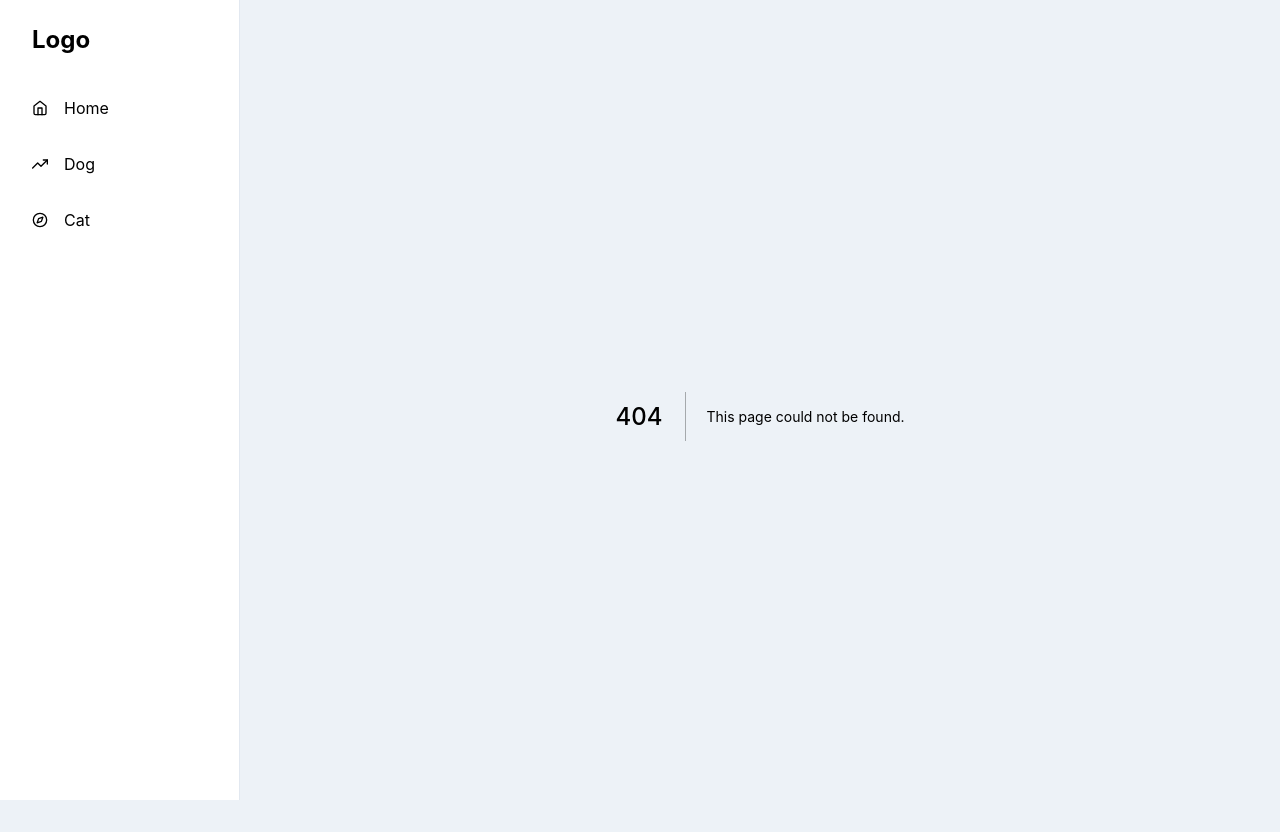
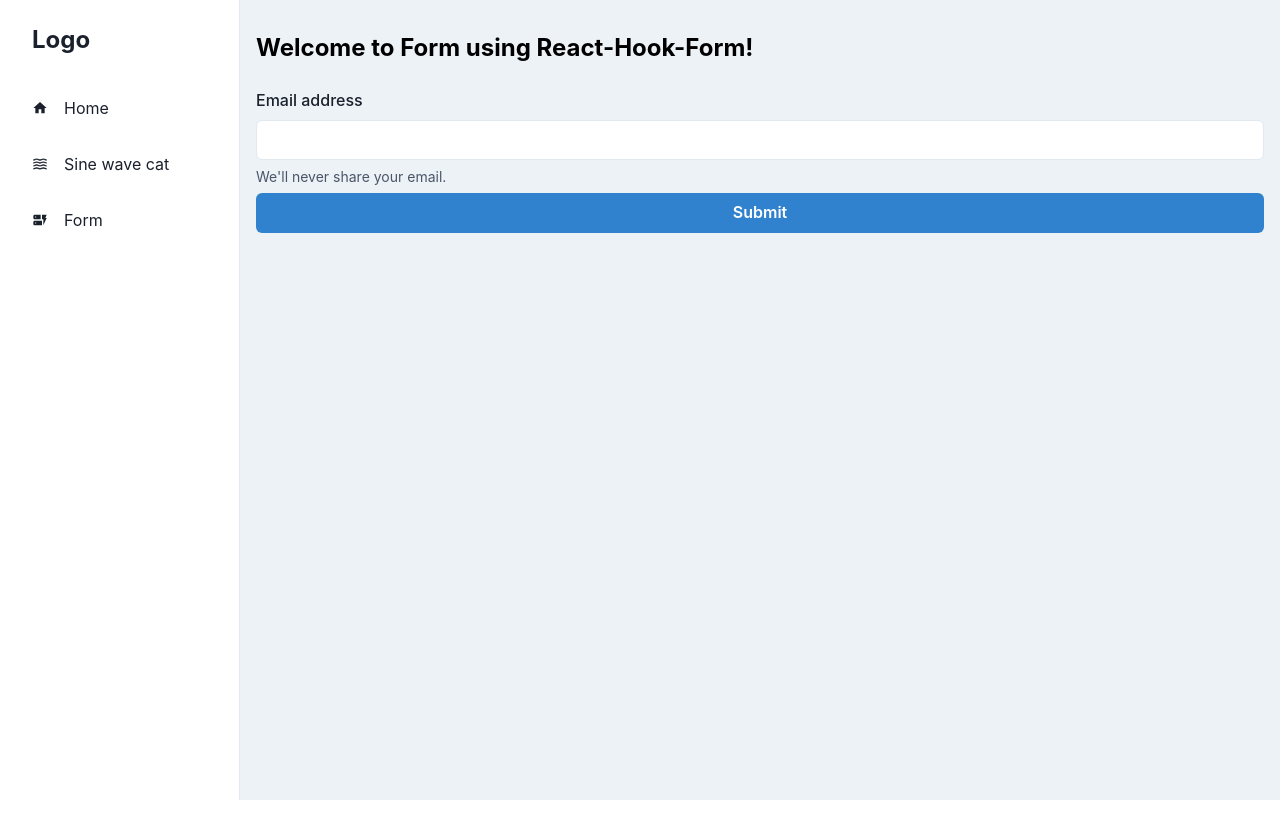
Before and after one commit to HitsujiRere/nextjs-scaffold, a Next.js app: page /app/form in a window 1280 px wide. Before the commit this address had no page. After the commit the page ends 800 px from the top, so only its background shows below. Built offline with nearby package versions, Linux system fonts and the light colour scheme.

Commit message:
react-hook-formを追加

```diff
--- a/package.json
+++ b/package.json
@@ -34,6 +34,7 @@
     "framer-motion": "7.6.1",
     "postcss": "8.4.18",
     "prettier": "2.7.1",
+    "react-hook-form": "^7.38.0",
     "react-icons": "4.6.0",
     "tailwindcss": "3.2.1",
     "typescript": "4.8.4"
--- a/src/components/components/organisms/Header/index.tsx
+++ b/src/components/components/organisms/Header/index.tsx
@@ -14,11 +14,11 @@ export const Header = () => {
             <Link href="/app">
               <a className="font-medium  text-gray-600">Application</a>
             </Link>
-            <Link href="/app/dog">
-              <a className="font-medium  text-gray-600">Dog</a>
+            <Link href="/app/form">
+              <a className="font-medium  text-gray-600">Form</a>
             </Link>
-            <Link href="/app/cat">
-              <a className="font-medium  text-gray-600">Cat</a>
+            <Link href="/app/sine-cat">
+              <a className="font-medium  text-gray-600">Sin wave cat</a>
             </Link>
           </div>
           <div className="flex items-center gap-10">
--- a/src/components/components/organisms/Sidebar/assets/LinkItems.tsx
+++ b/src/components/components/organisms/Sidebar/assets/LinkItems.tsx
@@ -1,5 +1,5 @@
 import { IconType } from 'react-icons';
-import { FiCompass, FiHome, FiTrendingUp } from 'react-icons/fi';
+import { MdDynamicForm, MdHome, MdWaves } from 'react-icons/md';
 
 interface LinkItemProps {
   name: string;
@@ -8,7 +8,7 @@ interface LinkItemProps {
 }
 
 export const LinkItems: LinkItemProps[] = [
-  { name: 'Home', href: '/app', icon: FiHome },
-  { name: 'Dog', href: '/app/dog', icon: FiTrendingUp },
-  { name: 'Cat', href: '/app/cat', icon: FiCompass },
+  { name: 'Home', href: '/app', icon: MdHome },
+  { name: 'Sine wave cat', href: '/app/sine-cat', icon: MdWaves },
+  { name: 'Form', href: '/app/form', icon: MdDynamicForm },
 ];
--- a/src/pages/app/dog.tsx
+++ /dev/null
@@ -1,11 +0,0 @@
-import type { NextPage } from 'next';
-
-const Home: NextPage = () => {
-  return (
-    <div className="mx-auto max-w-7xl">
-      <h1 className="py-4 text-2xl font-bold text-black">Welcome to Dog!</h1>
-    </div>
-  );
-};
-
-export default Home;
--- /dev/null
+++ b/src/pages/app/form.tsx
@@ -0,0 +1,58 @@
+import {
+  Button,
+  FormControl,
+  FormErrorMessage,
+  FormHelperText,
+  FormLabel,
+  Input,
+  Stack,
+  VStack,
+} from '@chakra-ui/react';
+import type { NextPage } from 'next';
+import { SubmitHandler, useForm } from 'react-hook-form';
+
+type Inputs = {
+  email: string;
+};
+
+const Home: NextPage = () => {
+  const {
+    formState: { errors, isSubmitting },
+    handleSubmit,
+    register,
+  } = useForm<Inputs>();
+
+  const onSubmit: SubmitHandler<Inputs> = (values) => {
+    return new Promise((resolve) => {
+      setTimeout(() => {
+        alert(JSON.stringify(values, null, 2));
+        resolve(null);
+      }, 1000);
+    });
+  };
+
+  return (
+    <VStack align="start">
+      <h1 className="py-4 text-2xl font-bold text-black">Welcome to Form using React-Hook-Form!</h1>
+
+      <Stack as="form" onSubmit={handleSubmit(onSubmit)} width="full">
+        <FormControl isInvalid={!!errors.email}>
+          <FormLabel>Email address</FormLabel>
+          <Input
+            type="email"
+            {...register('email', { required: 'Email is required!' })}
+            bg="white"
+          />
+          <FormErrorMessage>{errors.email && errors.email.message}</FormErrorMessage>
+          <FormHelperText>We&apos;ll never share your email.</FormHelperText>
+        </FormControl>
+
+        <Button type="submit" isLoading={isSubmitting} colorScheme="blue">
+          Submit
+        </Button>
+      </Stack>
+    </VStack>
+  );
+};
+
+export default Home;
--- a/src/pages/app/index.tsx
+++ b/src/pages/app/index.tsx
@@ -2,7 +2,7 @@ import type { NextPage } from 'next';
 
 const Home: NextPage = () => {
   return (
-    <div className="mx-auto max-w-7xl">
+    <div>
       <h1 className="py-4 text-2xl font-bold text-black">Welcome to App!</h1>
     </div>
   );
--- a/src/pages/app/cat.tsx
+++ b/src/pages/app/sine-cat.tsx
@@ -2,8 +2,8 @@ import type { NextPage } from 'next';
 
 const Home: NextPage = () => {
   return (
-    <div className="mx-auto max-w-7xl">
-      <h1 className="py-4 text-2xl font-bold text-black">Welcome to Cat!</h1>
+    <div>
+      <h1 className="py-4 text-2xl font-bold text-black">Welcome to Sine wave cat!</h1>
       {[...Array(50)].map((_, i) => (
         <p key={i} className="py-2 text-gray-600">
           にゃ{'～'.repeat((Math.sin(i / 3) + 1) * 8)}ん ฅ•ω•ฅ
```
Also changed, not shown: 1 other file (tests, documents, lock files or other folders).
